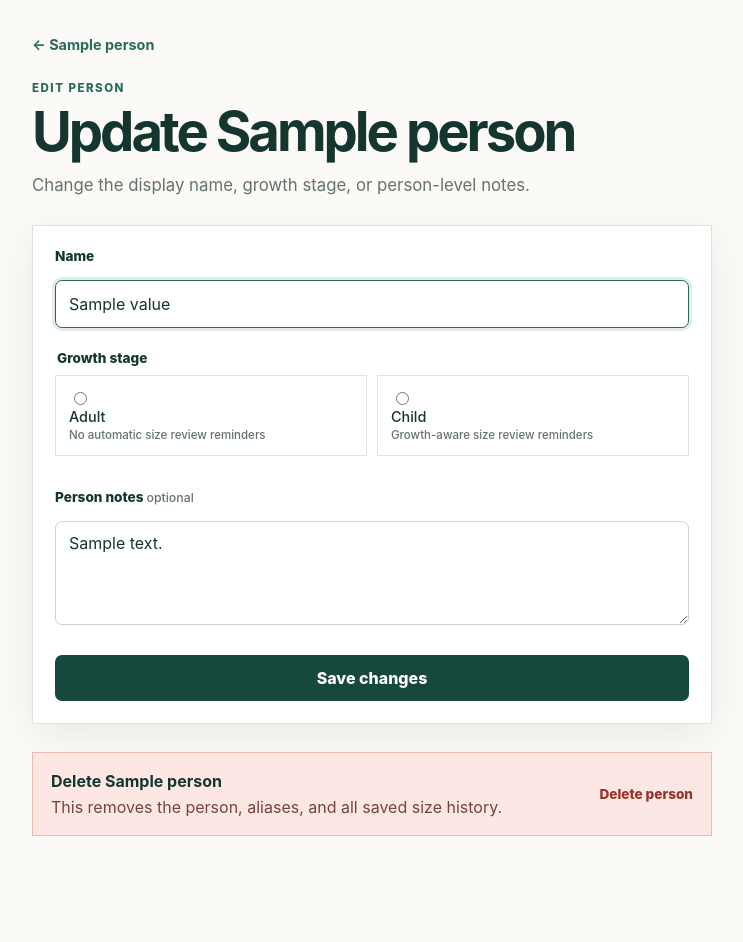
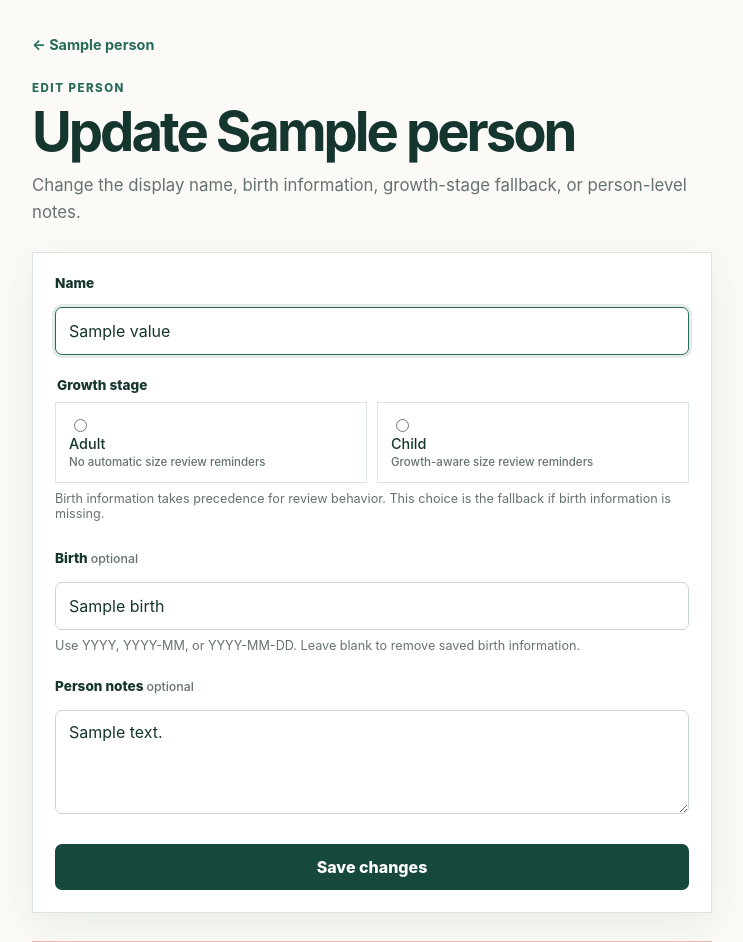
Before and after one commit to teranchristian/size-note, a FastAPI app: template size_note/templates/edit_person.html in a window 1280 px wide. Shown: the part 68-1010 px from the top of the page, without its empty margins (168-911 px from the left). Before the commit the page ends 904 px from the top, so only its background shows below. Run offline with FastAPI, Linux system fonts and the light colour scheme; the template is opened without the code that fills it: most values are stand-ins (such as "Sample title", 1, 10 or a date in 2020).

Commit message:
Allow editing partial birth information

```diff
--- a/size_note/templates/edit_person.html
+++ b/size_note/templates/edit_person.html
@@ -5,7 +5,7 @@
   <section class="page-heading">
     <p class="eyebrow">Edit person</p>
     <h1>Update {{ person.name }}</h1>
-    <p>Change the display name, growth stage, or person-level notes.</p>
+    <p>Change the display name, birth information, growth-stage fallback, or person-level notes.</p>
   </section>
 
   {% if error %}<div class="form-error" role="alert">{{ error }}</div>{% endif %}
@@ -25,10 +25,15 @@
           <span>Child<small>Growth-aware size review reminders</small></span>
         </label>
       </div>
+      <p class="field-help">Birth information takes precedence for review behavior. This choice is the fallback if birth information is missing.</p>
     </fieldset>
 
+    <label for="birth">Birth <span>optional</span></label>
+    <input id="birth" name="birth" value="{{ values.get('birth', '') }}" inputmode="numeric" placeholder="2024, 2024-05, or 2024-05-12">
+    <p class="field-help">Use YYYY, YYYY-MM, or YYYY-MM-DD. Leave blank to remove saved birth information.</p>
+
     <label for="notes">Person notes <span>optional</span></label>
-    <textarea id="notes" name="notes" rows="4" placeholder="Relationship, birth year, preferences...">{{ values.get('notes', '') }}</textarea>
+    <textarea id="notes" name="notes" rows="4" placeholder="Relationship, preferences, or other context...">{{ values.get('notes', '') }}</textarea>
 
     <button class="button full-width" type="submit">Save changes</button>
   </form>
```
